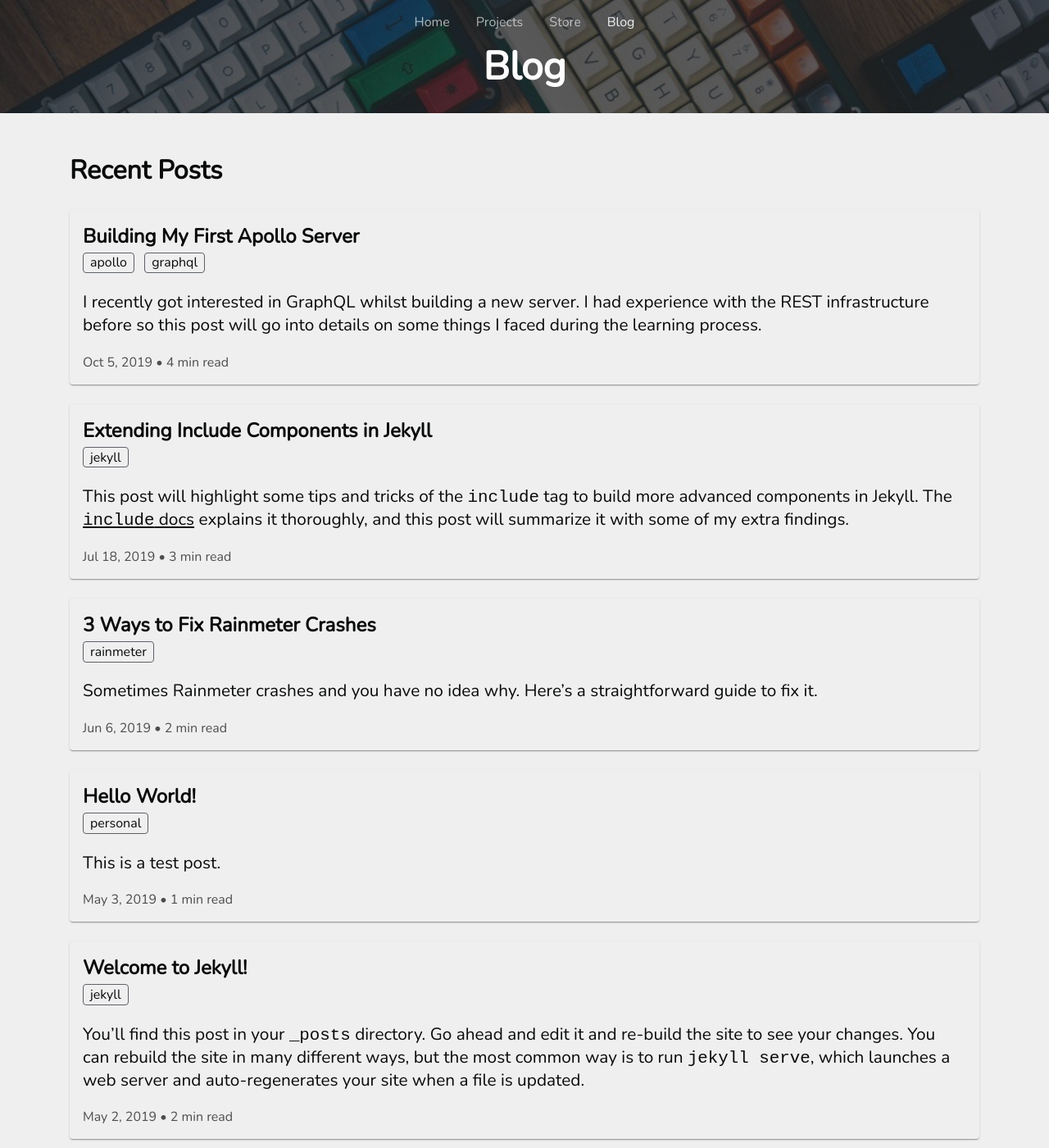
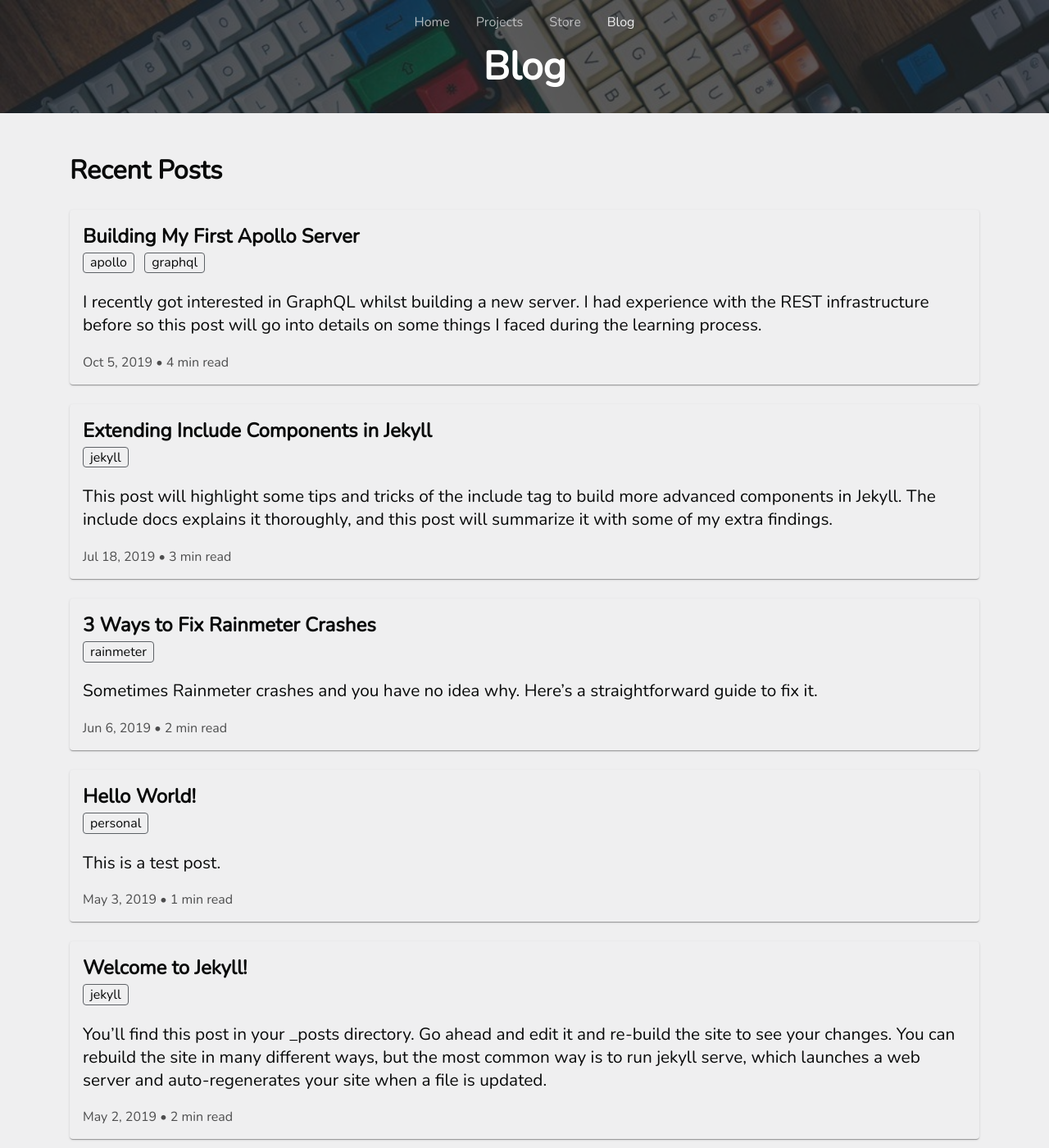
Before and after one commit to bluwy/website, a Jekyll site: the page built from blog/index.html, in a window 1280 px wide and 1400 px high. Shown: the whole window at 82% size. Built offline with Jekyll 4.4.1, drawn with Linux system fonts in a browser that asks for light colours; nearby versions of some CDN libraries.

Commit message:
Fix nested link

```diff
--- a/blog/index.html
+++ b/blog/index.html
@@ -19,7 +19,9 @@ title: Blog
                   {%- include chip.html name=tag -%}
                 {%- endfor -%}
               </div>
-              {{ post.excerpt }}
+              <p>
+                {{ post.excerpt | strip_html }}
+              </p>
               <div class="opacity-70">
                 <time datetime="{{ page.date | date_to_xmlschema }}">
                   {{ post.date | date: site.date_format }}
```
